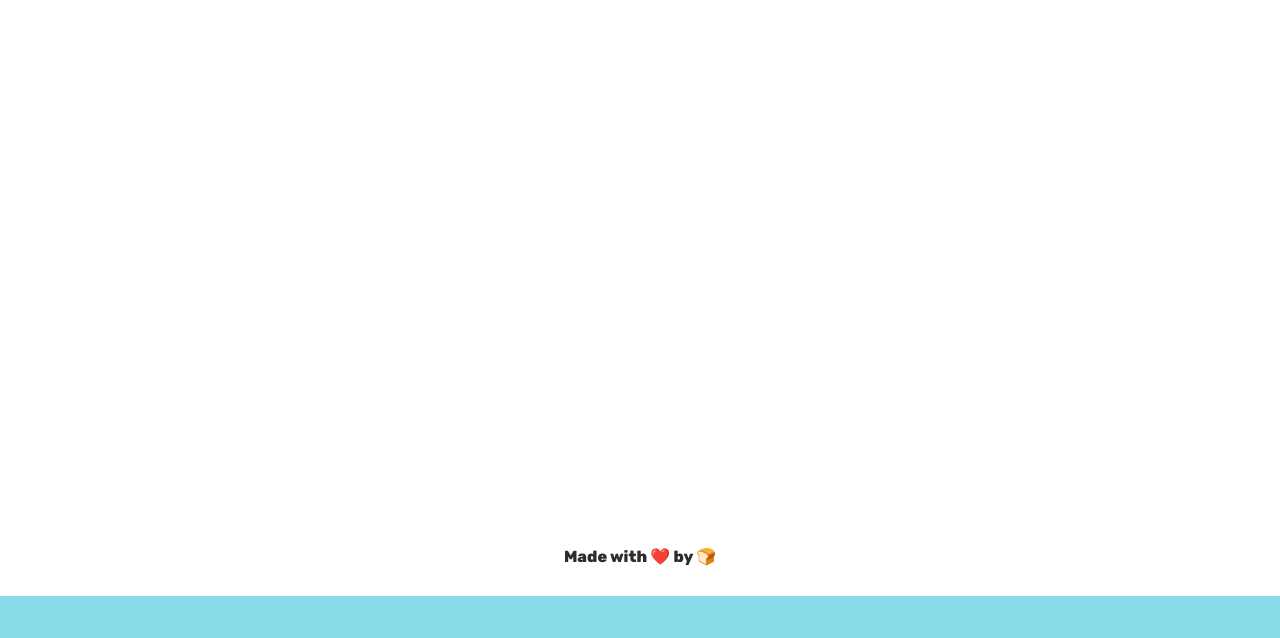
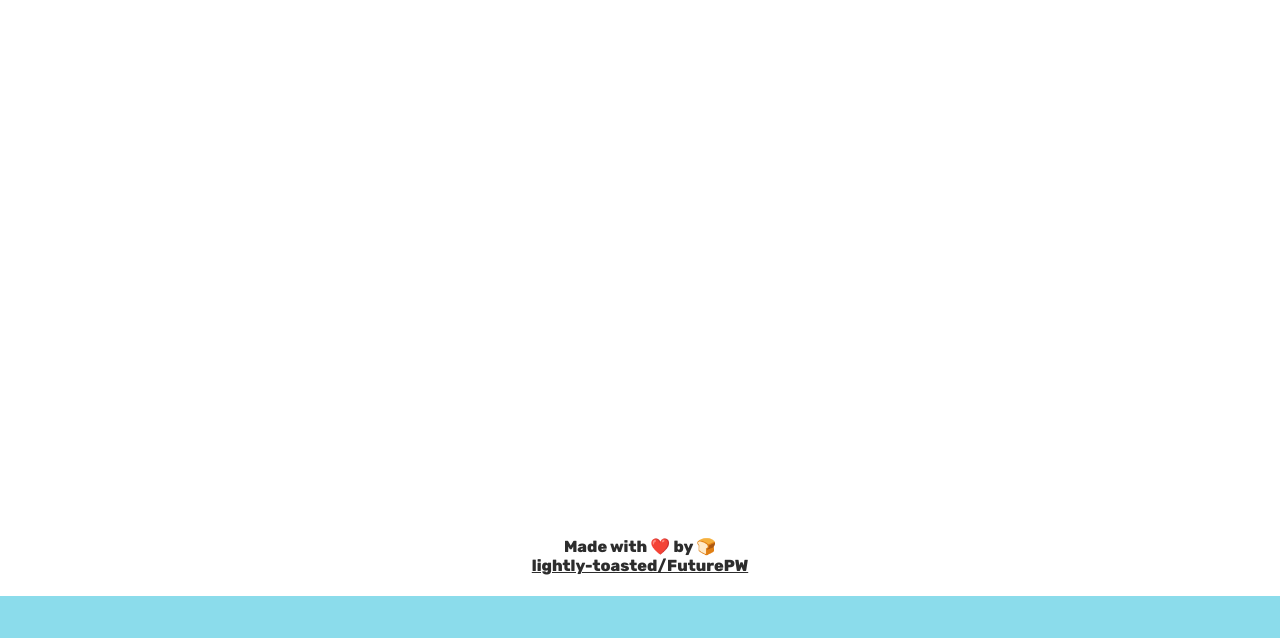
Before and after one commit to lightly-toasted/FuturePW, a Flask app: template templates/base.html in a window 1280 px wide. Shown: the top 638 px of the page. Run offline with Flask 3, Linux system fonts and the light colour scheme; the template is opened without the code that fills it, so the values that code supplies are empty; parts of the project's set-up code (start-up, migrations or seed data) failed here and were passed over.

Commit message:
feat: add GitHub repository link in footer

```diff
--- a/static/root.css
+++ b/static/root.css
@@ -49,8 +49,13 @@ body {
     height: 5em;
     bottom: 0;
     display: flex;
+    flex-direction: column;
     justify-content: center;
     align-items: center;
+}
+
+.footer a {
+    color: var(--text-color);
 }
 
 .footerText {
--- a/templates/base.html
+++ b/templates/base.html
@@ -36,6 +36,7 @@
         </div>
         <div class="footer">
             <span class="footerText">Made with ❤️ by 🍞</span>
+            <a href="https://github.com/lightly-toasted/FuturePW"><i class="fa-brands fa-github"></i> lightly-toasted/FuturePW</a>
         </div>
     </div>
 </body>
```
